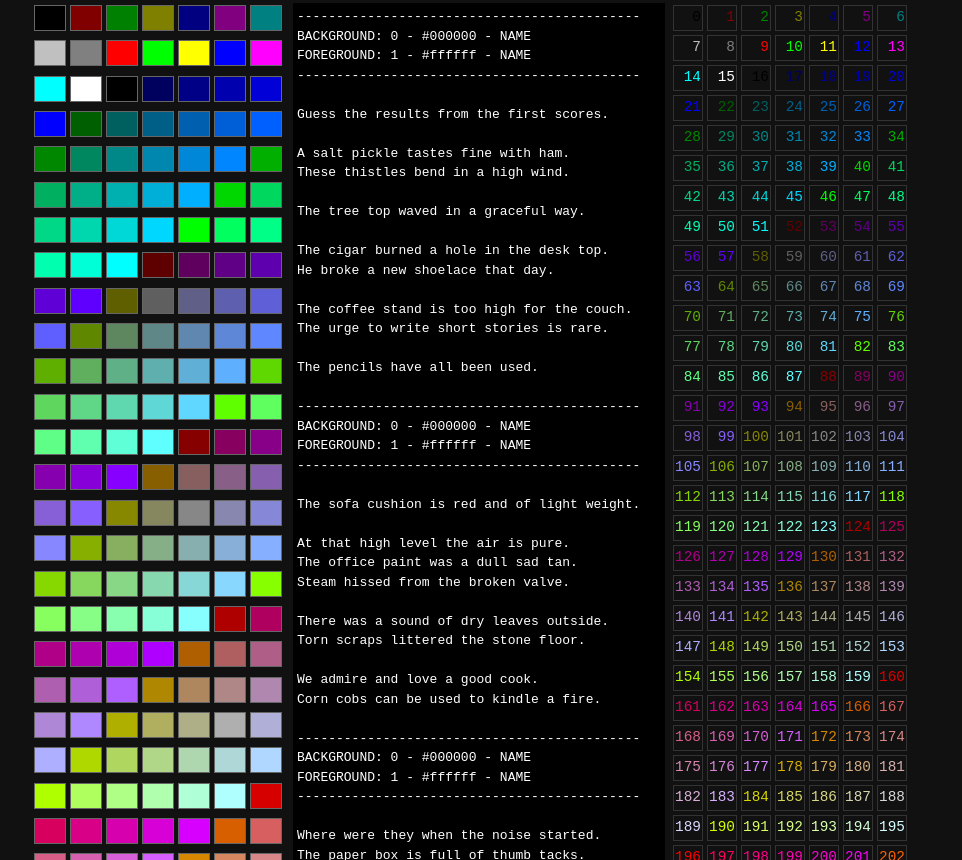
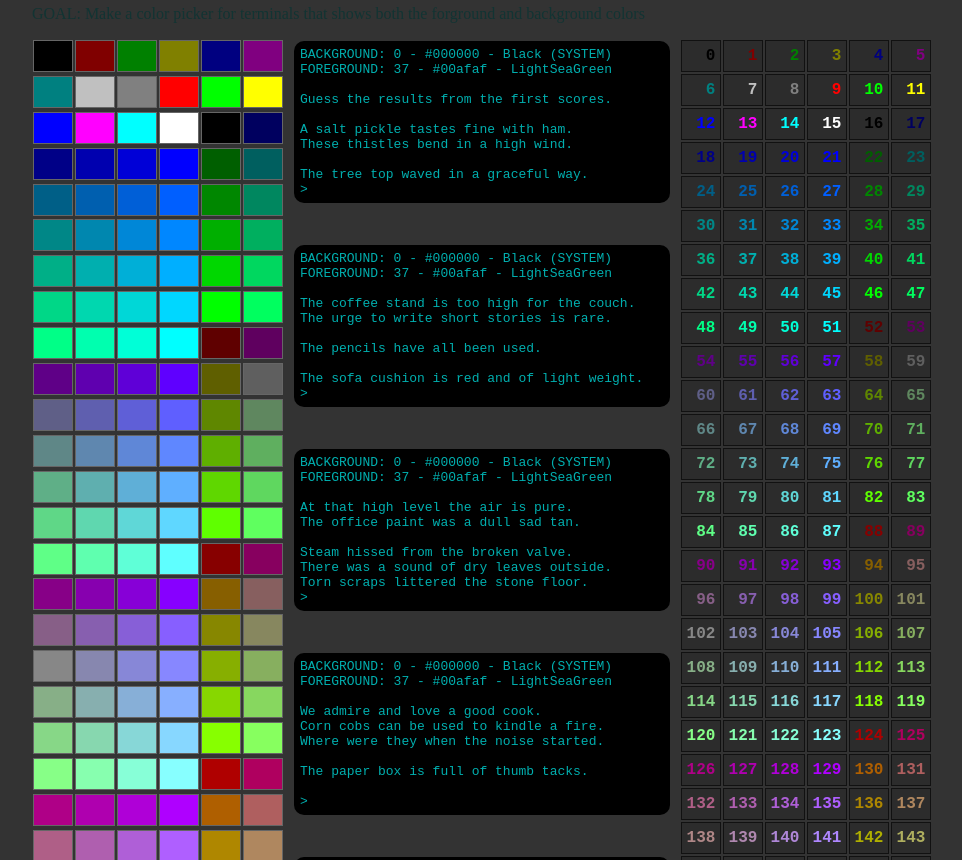
Before and after one commit to alanwsmith/terminal-colors.alanwsmith.com, a plain HTML site: page site/index.html in a window 1280 px wide. Shown: the part 116-976 px from the top of the page, without its empty margins (158-1120 px from the left). Drawn offline with Linux system fonts and the light colour scheme.

Commit message:
Text in place for multiple terminals

```diff
--- a/builder/src/CSS.css
+++ b/builder/src/CSS.css
@@ -1,5 +1,5 @@
 body {
-      background-color: #111111;
+      background-color: #333;
       color: #123433;
       margin: 0;
       padding: 0;
@@ -43,21 +43,22 @@ footer {
 }
 
 .fg-button {
-      width: 30px;
-      height: 26px;
+      width: 40px;
+      height: 32px;
       padding: 0px;
-      margin: 2px;
-      border: 1px solid #333333;
-      font-size: 0.9rem;
-      background-color: #111;
+      margin: 1px;
+      border: 1px solid #111;
+      font-size: 1rem;
+      background-color: #2c2c2c;
       font-family: monospace;
+      font-weight: bold;
 }
 
 .bg-button {
-      width: 32px;
-      height: 26px;
+      width: 40px;
+      height: 32px;
       padding: 0px;
-      margin: 2px;
+      margin: 1px;
       border: 1px solid #666666;
       font-size: 0.9rem;
 }
@@ -67,14 +68,22 @@ footer {
       flex-wrap: wrap;
 }
 
-#terminal {
-      padding: 4px;
+.terminal {
+      border-radius: 10px;
+      padding: 6px;
       background-color: black;
-      margin-right: 6px;
-      margin-top: 0;
+      margin-left: 10px;
+      margin-right: 10px;
+      margin-bottom: 42px;
+      margin-top: 2px;
 }
 
 #picker-wrapper {
       display: grid;
-      grid-template-columns: 29% 42% 29%;
+      grid-template-columns: 28% 44% 28%;
 }
+
+#terminal-wrapper {
+      margin: 0;
+      padding: 0;
+}
--- a/site/index.html
+++ b/site/index.html
@@ -3,9 +3,9 @@
   <head>
     <meta charset="UTF-8" />
     <meta name="viewport" content="width=device-width, initial-scale=1.0" />
-    <title>Terminal Color Picker</title>
+    <title>Alan's Terminal Color Picker</title>
     <meta property="og:type" content="website" />
-    <meta property="og:title" content="Terminal Color Picker" />
+    <meta property="og:title" content="Alan's Terminal Color Picker" />
     <meta
       property="og:description"
       content="A color picker that shows you background and foreground on the same line so you can see how things will really look"
@@ -29,8 +29,11 @@
       href="/favicons/180x180.png"
     />
     <style>
-      *,*::before,*::after{box-sizing:border-box}body,h1,h2,h3,h4,p,figure,blockquote,dl,dd{margin:0}ul[role="list"],ol[role="list"]{list-style:none}html:focus-within{scroll-behavior:smooth}body{min-height:100vh;text-rendering:optimizeSpeed;line-height:1.5}a:not([class]){text-decoration-skip-ink:auto}img,picture{max-width:100%;display:block}input,button,textarea,select{font:inherit}@media(prefers-reduced-motion:reduce){html:focus-within{scroll-behavior:auto}*,*::before,*::after{animation-duration:.01ms !important;animation-iteration-count:1 !important;transition-duration:.01ms !important;scroll-behavior:auto !important}}
-            #bg-code--0 { background-color: #000000 }
+      /*
+            *,*::before,*::after{box-sizing:border-box}body,h1,h2,h3,h4,p,figure,blockquote,dl,dd{margin:0}ul[role="list"],ol[role="list"]{list-style:none}html:focus-within{scroll-behavior:smooth}body{min-height:100vh;text-rendering:optimizeSpeed;line-height:1.5}a:not([class]){text-decoration-skip-ink:auto}img,picture{max-width:100%;display:block}input,button,textarea,select{font:inherit}@media(prefers-reduced-motion:reduce){html:focus-within{scroll-behavior:auto}*,*::before,*::after{animation-duration:.01ms !important;animation-iteration-count:1 !important;transition-duration:.01ms !important;scroll-behavior:auto !important}}
+
+            */
+                  #bg-code--0 { background-color: #000000 }
 #bg-code--1 { background-color: #800000 }
 #bg-code--2 { background-color: #008000 }
 #bg-code--3 { background-color: #808000 }
@@ -287,8 +290,8 @@
 #bg-code--254 { background-color: #e4e4e4 }
 #bg-code--255 { background-color: #eeeeee }
 
-                  body {
-      background-color: #111111;
+                        body {
+      background-color: #333;
       color: #123433;
       margin: 0;
       padding: 0;
@@ -332,21 +335,22 @@ footer {
 }
 
 .fg-button {
-      width: 30px;
-      height: 26px;
+      width: 40px;
+      height: 32px;
       padding: 0px;
-      margin: 2px;
-      border: 1px solid #333333;
-      font-size: 0.9rem;
-      background-color: #111;
+      margin: 1px;
+      border: 1px solid #111;
+      font-size: 1rem;
+      background-color: #2c2c2c;
       font-family: monospace;
+      font-weight: bold;
 }
 
 .bg-button {
-      width: 32px;
-      height: 26px;
+      width: 40px;
+      height: 32px;
       padding: 0px;
-      margin: 2px;
+      margin: 1px;
       border: 1px solid #666666;
       font-size: 0.9rem;
 }
@@ -356,35 +360,40 @@ footer {
       flex-wrap: wrap;
 }
 
-#terminal {
-      padding: 4px;
+.terminal {
+      border-radius: 10px;
+      padding: 6px;
       background-color: black;
-      margin-right: 6px;
-      margin-top: 0;
+      margin-left: 10px;
+      margin-right: 10px;
+      margin-bottom: 42px;
+      margin-top: 2px;
 }
 
 #picker-wrapper {
       display: grid;
-      grid-template-columns: 29% 42% 29%;
+      grid-template-columns: 28% 44% 28%;
+}
+
+#terminal-wrapper {
+      margin: 0;
+      padding: 0;
 }
 
     </style>
     <script>
       const colors = {
     fg: {
-        number: 1,
-        hex: '#ffffff',
-        name: 'NAME',
+        number: 37,
+        hex: '#00afaf',
+        name: 'LightSeaGreen',
     },
-    bg: { number: 0, hex: '#000000', name: 'NAME' },
+    bg: { number: 0, hex: '#000000', name: 'Black (SYSTEM)' },
 }
 
 const loadText = () => {
-    const theTerminal = document.getElementById('terminal')
-    theTerminal.style.backgroundColor = colors.bg.hex
-    theTerminal.style.color = colors.fg.hex
-
-    let newTextBlock = `DETAILS
+    const newTextBlocks = [
+        `DETAILS
 
 Guess the results from the first scores.
 
@@ -392,45 +401,39 @@ A salt pickle tastes fine with ham.
 These thistles bend in a high wind.
 
 The tree top waved in a graceful way.
-
-The cigar burned a hole in the desk top.
-He broke a new shoelace that day.
+>`,
+
+        `DETAILS
 
 The coffee stand is too high for the couch.
 The urge to write short stories is rare.
 
 The pencils have all been used.
 
-DETAILS
-
 The sofa cushion is red and of light weight.
+>`,
+
+        `DETAILS
 
 At that high level the air is pure.
 The office paint was a dull sad tan.
+
 Steam hissed from the broken valve.
-
 There was a sound of dry leaves outside.
 Torn scraps littered the stone floor.
+>`,
+
+        `DETAILS
 
 We admire and love a good cook.
 Corn cobs can be used to kindle a fire.
-
-DETAILS
-
 Where were they when the noise started.
+
 The paper box is full of thumb tacks.
 
-The petals fall with the next puff of wind.
-
-Bring your best compass to the third class.
-A fresh start will work such wonders.
-He wrote his last novel there at the inn.
-
-It is hard to erase blue or red ink.
-
-Write at once or you may forget it.
-
-DETAILS
+>`,
+
+        `DETAILS
 
 The doorknob was made of bright clean brass.
 
@@ -438,18 +441,53 @@ They took the axe and the saw to the forest.
 Jazz and swing fans like fast music.
 
 The map had an X that meant nothing.
-`
-
-    const detailsBlock = `--------------------------------------------
-BACKGROUND: ${colors.bg.number} - ${colors.bg.hex} - ${colors.bg.name}
-FOREGROUND: ${colors.fg.number} - ${colors.fg.hex} - ${colors.fg.name}
---------------------------------------------`
-
-    newTextBlock = newTextBlock.replaceAll(/DETAILS/g, detailsBlock)
-
-    document.getElementById('the-text').innerText = newTextBlock
-    document.getElementById('terminal').style.backgroundColor = colors.bg.hex
-    console.log(colors)
+>`,
+
+        `DETAILS
+
+A fresh start will work such wonders.
+
+He wrote his last novel there at the inn.
+It is hard to erase blue or red ink.
+
+Write at once or you may forget it.
+>`,
+
+        `DETAILS
+Some ads serve to cheat buyers.
+
+On the islands the sea breeze is soft and mild.
+
+Add salt before you fry the egg.
+The houses are built of red clay bricks.
+
+>`,
+
+        `DETAILS
+Ducks fly north but lack a compass.
+>`,
+    ]
+
+    const detailsBlock = `BACKGROUND: ${colors.bg.number} - ${colors.bg.hex} - ${colors.bg.name}
+FOREGROUND: ${colors.fg.number} - ${colors.fg.hex} - ${colors.fg.name}`
+
+    newTextBlocks.forEach((block, blockIndex) => {
+        block = block.replaceAll(/DETAILS/g, detailsBlock)
+        const theTerminal = document.getElementById(`terminal-${blockIndex}`)
+        console.log(theTerminal)
+        const theText = document.getElementById(`the-text-${blockIndex}`)
+
+        theTerminal.style.backgroundColor = colors.bg.hex
+        theTerminal.style.color = colors.fg.hex
+        theText.innerText = block
+
+        console.log(blockIndex)
+    })
+
+    // document.getElementById('terminal').style.backgroundColor = colors.bg.hex
+    // document.getElementById('terminal').style.color = colors.fg.hex
+
+    // console.log(colors)
 }
 
 const handleBgButtonClick = (event) => {
@@ -457,14 +495,15 @@ const handleBgButtonClick = (event) => {
     colors.bg.number = theButton.dataset.number
     colors.bg.hex = theButton.dataset.hex
     colors.bg.name = theButton.dataset.name
-    // document.getElementById('terminal').style.backgroundColor =
-    //   theButton.dataset.hex
     loadText()
 }
 
 const handleFgButtonClick = (event) => {
     const theButton = event.target
-    document.getElementById('terminal').style.color = theButton.dataset.color
+    colors.fg.number = theButton.dataset.number
+    colors.fg.hex = theButton.dataset.hex
+    colors.fg.name = theButton.dataset.name
+    loadText()
 }
 
 const init = () => {
@@ -489,7 +528,7 @@ document.addEventListener('DOMContentLoaded', init)
       <a href="https://podcast.alanwsmith.com/">podcast</a>
     </header>
     <main>
-      <h1>Terminal Color Picker</h1>
+      <h1>Alan's Terminal Color Picker</h1>
       <p>
   GOAL: Make a color picker for terminals that shows both the forground and
   background colors
@@ -2033,8 +2072,39 @@ document.addEventListener('DOMContentLoaded', init)
                     data-name="Grey93"
                     data-hex="#eeeeee"
                     ></button></div>
-        <div>
-          <pre id="terminal"><code id="the-text"></code></pre>
+        <div id="terminal-wrapper">
+          <pre
+            id="terminal-0"
+            class="terminal"
+          ><code id="the-text-0"></code></pre>
+          <pre
+            id="terminal-1"
+            class="terminal"
+          ><code id="the-text-1"></code></pre>
+          <pre
+            id="terminal-2"
+            class="terminal"
+          ><code id="the-text-2"></code></pre>
+          <pre
+            id="terminal-3"
+            class="terminal"
+          ><code id="the-text-3"></code></pre>
+          <pre
+            id="terminal-4"
+            class="terminal"
+          ><code id="the-text-4"></code></pre>
+          <pre
+            id="terminal-5"
+            class="terminal"
+          ><code id="the-text-5"></code></pre>
+          <pre
+            id="terminal-6"
+            class="terminal"
+          ><code id="the-text-6"></code></pre>
+          <pre
+            id="terminal-7"
+            class="terminal"
+          ><code id="the-text-7"></code></pre>
         </div>
         <div id="foreground-string-wrapper"><button
                     id="fg-code--0"
```
Also changed, not shown: builder/src/JS.js (+66 -39 lines), builder/src/TEMPLATE.html (+42 -8 lines).
